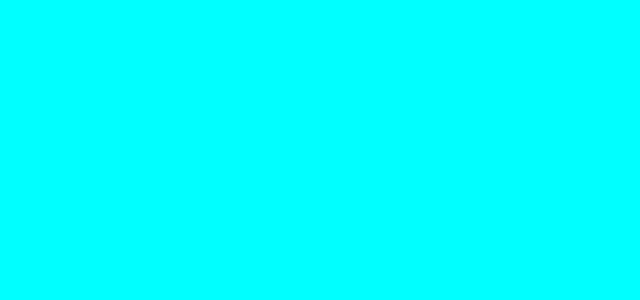
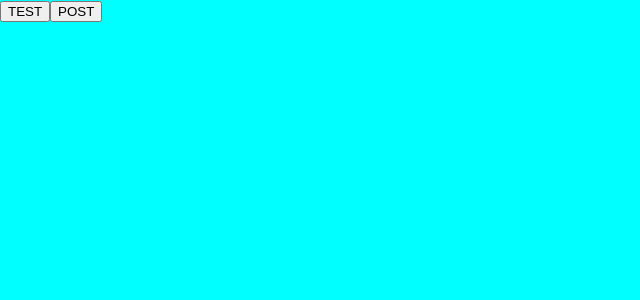
Before and after one commit to erinwoodard8/Capstone-React, a React (Create React App) app: page /test in a window 1280 px wide. Shown: the top 300 px of the page, without its empty margins (0-640 px from the left). Built offline with nearby package versions, Linux system fonts and the light colour scheme; the HTML template or start-up script is replaced by a standard one.

Commit message:
made testing component

```diff
--- a/src/App.js
+++ b/src/App.js
@@ -4,6 +4,7 @@ import {Switch, Route } from "react-router-dom";
 import Login from '../src/Homepage/Login.js';
 import Signup from '../src/Homepage/Signup';
 import NavbarI from './Homepage/Navbar';
+import Test from './test';
 
 function App() {
   return (
@@ -12,6 +13,7 @@ function App() {
         <Route path="/login" component={Login} />
         <Route path="/signup" component={Signup} />
         <Route path="/navbar" component={NavbarI} />
+        <Route path="/test" component={Test} />
       </Switch>
     </div>
   );
--- /dev/null
+++ b/src/test.js
@@ -0,0 +1,49 @@
+import React, { useEffect, useState } from 'react';
+import { ResponsiveEmbed } from 'react-bootstrap';
+
+
+const Test = () => {
+
+    const [userState, setUserState] = useState();
+
+    // useEffect(() => {
+
+    // }, [])
+
+    const getUser = () => {
+        fetch("http://localhost:8080/users/user", {
+            method: "GET",
+            credentials: "include",
+        })
+        .then(response => response.json())
+        .then(json => setUserState(json));
+        // .then(userState => console.log(userState));
+    }
+
+    const postUser = () => {
+        let data = userState;
+        fetch("http://localhost:8080/users/post/google", {
+            method: "POST",
+            credentials: "include",
+            body: JSON.stringify(data),
+            headers: {
+                "Content-Type": "application/json",
+            },
+        })
+        .then(response => response.json())
+        .then(json => console.log(json));
+
+    }
+
+    console.log(userState);
+
+    return(
+        <div>
+            <button onClick={getUser}>TEST</button>
+            <button onClick={postUser}>POST</button>
+        </div>
+    )
+
+};
+
+export default Test;
```
